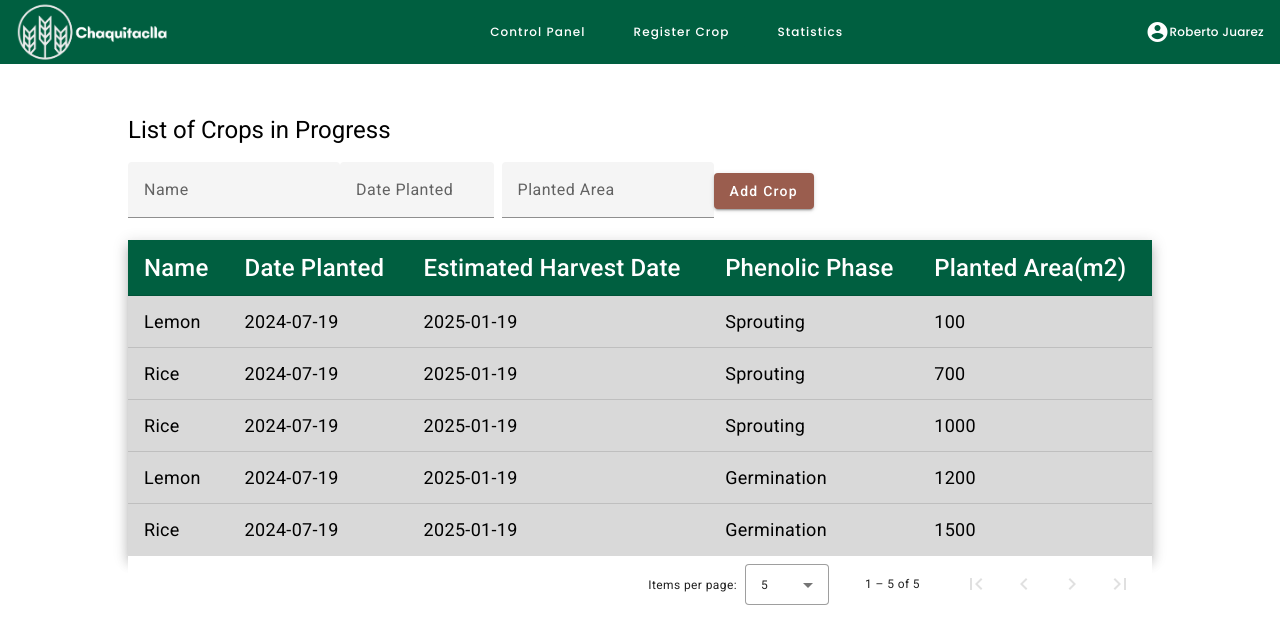
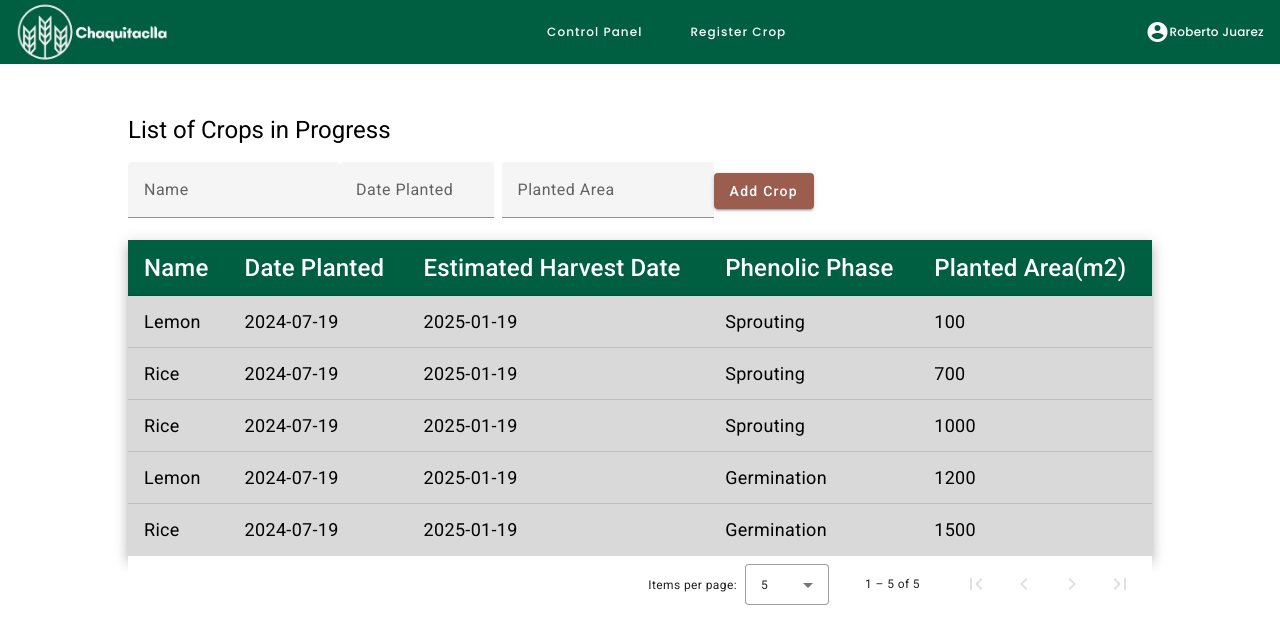
Before and after one commit to OpenSourceWS53/-Frontend-Web-Applications, an Angular app: page /mycrops in a window 1280 px wide. Shown: the top 644 px of the page. Built offline with nearby package versions, Linux system fonts and the light colour scheme; data requests are answered from the project's data file.

Commit message:
change: deleted unnecessary line of code

```diff
--- a/src/app/app.component.html
+++ b/src/app/app.component.html
@@ -3,7 +3,6 @@
     <div class="button-container">
         <button mat-button class="green-bg custom-button" routerLink="/home">Control Panel</button>
         <button mat-button class="green-bg custom-button" routerLink="/mycrops">Register Crop</button>
-      <button mat-button class="green-bg custom-button" routerLink="/statistics">Statistics</button>
     </div>
     <div class="user-info">
         <mat-icon>account_circle</mat-icon>
```
